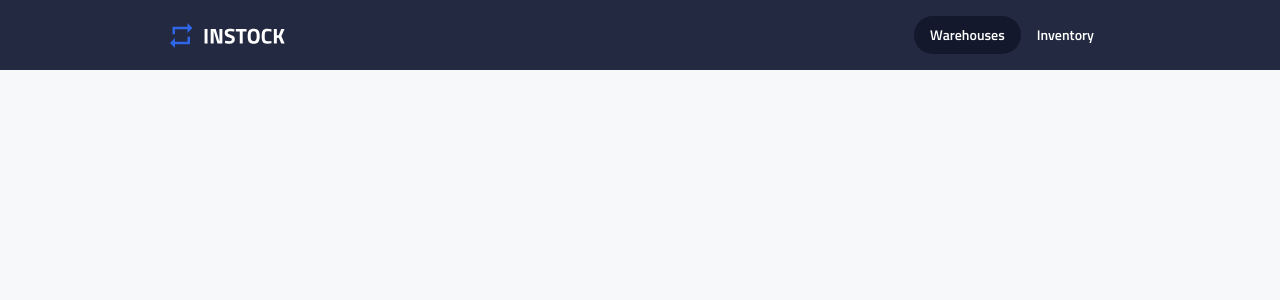
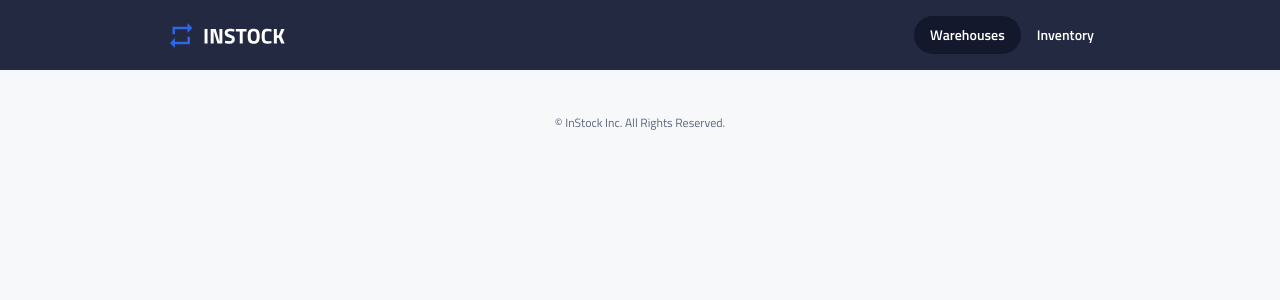
Before and after one commit to alperzini/instock-client, a React (Vite) app: page / in a window 1280 px wide. Shown: the top 300 px of the page. Built offline with nearby package versions, Linux system fonts and the light colour scheme.

Commit message:
modified footer jsx and scss component and applied to App.jsx

```diff
--- a/src/App.jsx
+++ b/src/App.jsx
@@ -11,6 +11,7 @@ import InventoryItemDetailsPage from "./pages/InventoryItemDetailsPage/Inventory
 import EditInventoryItemPage from "./pages/EditInventoryItemPage/EditInventoryItemPage.jsx";
 import AddInventoryItemPage from "./pages/AddInventoryItemPage/AddInventoryItemPage.jsx";
 import Navigation from './components/Navigation/Navigation.jsx';
+import Footer from './components/Footer/Footer.jsx';
 
 function App() {
   // const BACKEND_URL = import.meta.env.VITE_BACKEND_URL;
@@ -49,6 +50,7 @@ function App() {
         <Route path="*" element={<h1>404<br />PAGE NOT FOUND</h1>} />
       </Routes>
       {/* Add Footer Here */}
+      <Footer />
     </BrowserRouter>
   )
 }
--- a/src/components/Footer/Footer.jsx
+++ b/src/components/Footer/Footer.jsx
@@ -0,0 +1,13 @@
+import './Footer.scss'
+
+function Footer() {
+return (
+    <footer className="footer">
+    <div className="footer__container">
+        <p className="footer__text">© InStock Inc. All Rights Reserved.</p>
+    </div>
+    </footer>
+)
+}
+
+export default Footer
--- a/src/components/Footer/Footer.scss
+++ b/src/components/Footer/Footer.scss
@@ -0,0 +1,27 @@
+@use "../../styles/variables" as *;
+@use "../../styles/mixins" as *;
+
+.footer {
+padding: 1.5rem 1rem;
+background-color: $color-light-grey;
+
+@include tablet {
+    padding: 2rem;
+}
+
+&__container {
+    @extend %wrapper;
+    text-align: center;
+}
+
+&__text {
+    font-size: $text-size-m-p3;
+    line-height: $line-height-m-p3;
+    color: $color-slate;
+
+    @include tablet {
+    font-size: $text-size-dt-p3;
+    line-height: $line-height-dt-p3;
+    }
+}
+}
```
